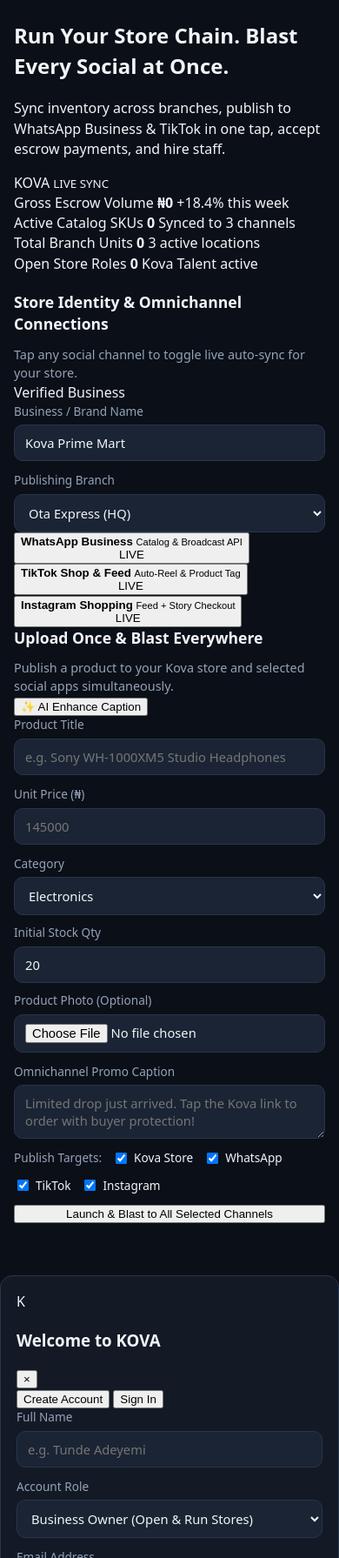
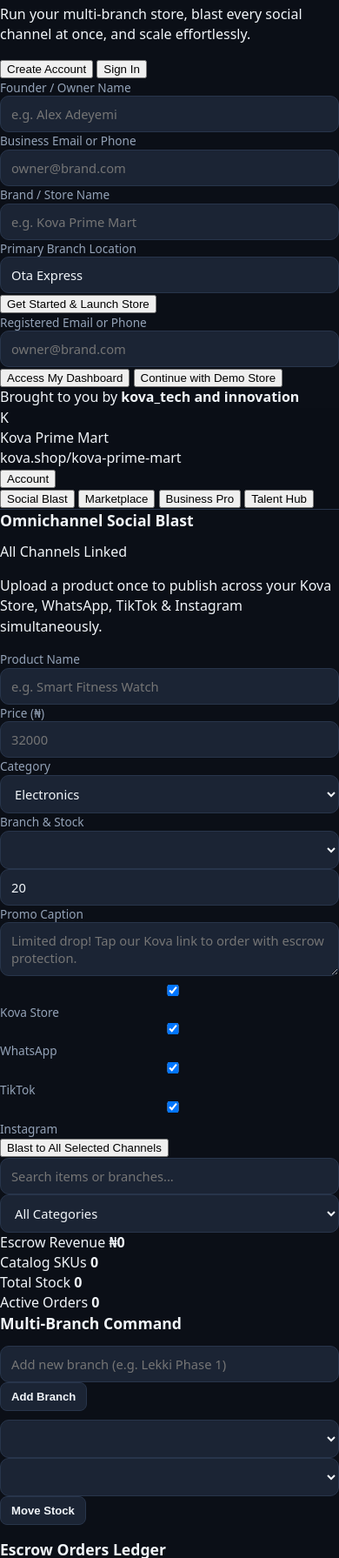
Before and after one commit to princedaily297-dot/Kova, a plain HTML site: page index.html in a window 390 px wide. Shown: the part 209-2000 px from the top of the page at 87% size. Drawn offline with Linux system fonts and the light colour scheme.

Commit message:
Refactor index.html for improved structure and clarity
Removed unused elements and updated title and viewport meta tag.

```diff
--- a/index.html
+++ b/index.html
@@ -2,339 +2,271 @@
 <html lang="en">
 <head>
   <meta charset="UTF-8" />
-  <meta name="viewport" content="width=device-width, initial-scale=1.0" />
-  <title>KOVA — Omnichannel Commerce, Social Blast &amp; Enterprise Store OS</title>
-  <link rel="preconnect" href="https://fonts.googleapis.com" />
-  <link rel="preconnect" href="https://fonts.gstatic.com" crossorigin />
-  <link href="https://fonts.googleapis.com/css2?family=Plus+Jakarta+Sans:wght@400;500;600;700;800&display=swap" rel="stylesheet" />
+  <meta name="viewport" content="width=device-width, initial-scale=1.0, maximum-scale=1.0" />
+  <title>KOVA — Omnichannel Commerce OS</title>
   <link rel="stylesheet" href="styles.css" />
 </head>
 <body>
-  <!-- Ambient Background Glows -->
-  <div class="bg-orb orb-1"></div>
-  <div class="bg-orb orb-2"></div>
 
-  <!-- Top Navigation -->
-  <header class="topbar">
-    <div class="container topbar-inner">
-      <div class="brand-lockup">
-        <div class="orbital-logo" aria-hidden="true">
-          <span class="orbit-ring ring-outer"></span>
-          <span class="orbit-ring ring-inner"></span>
+  <!-- SCREEN 1: FULL-SCREEN KOVA ORBITAL SPLASH -->
+  <div id="orbital-screen" class="orbital-screen" role="button" tabindex="0" aria-label="Tap anywhere to enter Kova">
+    <div class="orbital-stage">
+      <div class="orbit-ring ring-outer">
         <span class="orbit-dot dot-1"></span>
         <span class="orbit-dot dot-2"></span>
-          <span class="core-letter">K</span>
       </div>
-        <div class="brand-text">
-          <div class="brand-title-row">
-            <span class="wordmark">KOVA</span>
-            <span class="pro-badge">OS</span>
+      <div class="orbit-ring ring-mid">
+        <span class="orbit-dot dot-3"></span>
       </div>
-          <small id="store-slug-label">kova.shop/prime-mart</small>
+      <div class="orbit-ring ring-inner"></div>
+      <div class="orbital-core">
+        <span class="core-logo">KOVA</span>
+        <span class="core-tag">COMMERCE OS</span>
+      </div>
+    </div>
+    <p class="tap-prompt">Tap anywhere to enter</p>
+    <div class="screen-footer">Brought to you by <strong>kova_tech and innovation</strong></div>
+  </div>
+
+  <!-- SCREEN 2: GET STARTED / CREATE ACCOUNT / SIGN IN -->
+  <div id="auth-screen" class="auth-screen hidden">
+    <div class="auth-wrapper">
+      <div class="auth-brand">
+        <div class="mini-orb">K</div>
+        <h1>Welcome to KOVA</h1>
+        <p>Run your multi-branch store, blast every social channel at once, and scale effortlessly.</p>
+      </div>
+
+      <div class="glass-card auth-card">
+        <div class="auth-switch">
+          <button type="button" id="show-signup-btn" class="switch-btn active">Create Account</button>
+          <button type="button" id="show-signin-btn" class="switch-btn">Sign In</button>
+        </div>
+
+        <!-- CREATE ACCOUNT FORM -->
+        <form id="signup-form" class="form-stack">
+          <div class="field">
+            <label for="reg-name">Founder / Owner Name</label>
+            <input id="reg-name" type="text" placeholder="e.g. Alex Adeyemi" required />
+          </div>
+          <div class="field">
+            <label for="reg-email">Business Email or Phone</label>
+            <input id="reg-email" type="text" placeholder="owner@brand.com" required />
+          </div>
+          <div class="field">
+            <label for="reg-store">Brand / Store Name</label>
+            <input id="reg-store" type="text" placeholder="e.g. Kova Prime Mart" required />
+          </div>
+          <div class="field">
+            <label for="reg-branch">Primary Branch Location</label>
+            <input id="reg-branch" type="text" placeholder="e.g. Ota Express / Ikeja" value="Ota Express" required />
+          </div>
+          <button type="submit" class="btn-glow">Get Started &amp; Launch Store</button>
+        </form>
+
+        <!-- SIGN IN FORM -->
+        <form id="signin-form" class="form-stack hidden">
+          <div class="field">
+            <label for="login-email">Registered Email or Phone</label>
+            <input id="login-email" type="text" placeholder="owner@brand.com" required />
+          </div>
+          <button type="submit" class="btn-glow">Access My Dashboard</button>
+          <button type="button" id="demo-access-btn" class="btn-ghost">Continue with Demo Store</button>
+        </form>
+      </div>
+    </div>
+    <footer class="app-footer">Brought to you by <strong>kova_tech and innovation</strong></footer>
+  </div>
+
+  <!-- SCREEN 3: MAIN KOVA WORKSPACE -->
+  <div id="app-shell" class="app-shell hidden">
+    <!-- Compact Top Header -->
+    <header class="topbar">
+      <div class="topbar-row">
+        <div class="brand-cluster">
+          <div class="mini-orb sm">K</div>
+          <div>
+            <div class="store-title" id="header-store-name">Kova Prime Mart</div>
+            <div class="store-url" id="header-store-slug">kova.shop/kova-prime-mart</div>
+          </div>
+        </div>
+        <button type="button" id="account-pill-btn" class="account-pill">Account</button>
+      </div>
+
+      <!-- Clean Horizontal Category Pills -->
+      <nav class="category-bar" aria-label="Workspace Categories">
+        <button type="button" class="cat-pill active" data-view="blast">Social Blast</button>
+        <button type="button" class="cat-pill" data-view="market">Marketplace</button>
+        <button type="button" class="cat-pill" data-view="business">Business Pro</button>
+        <button type="button" class="cat-pill" data-view="hiring">Talent Hub</button>
+      </nav>
+    </header>
+
+    <main class="workspace">
+      <!-- VIEW 1: UPLOAD ONCE & BLAST TO ALL SOCIALS -->
+      <section id="view-blast" class="view-section active">
+        <div class="glass-card">
+          <div class="section-head">
+            <h2>Omnichannel Social Blast</h2>
+            <span class="badge-live">All Channels Linked</span>
+          </div>
+          <p class="subtext">Upload a product once to publish across your Kova Store, WhatsApp, TikTok &amp; Instagram simultaneously.</p>
+
+          <form id="product-form" class="form-stack">
+            <div class="row-2">
+              <div class="field">
+                <label for="prod-title">Product Name</label>
+                <input id="prod-title" type="text" placeholder="e.g. Smart Fitness Watch" required />
+              </div>
+              <div class="field">
+                <label for="prod-price">Price (₦)</label>
+                <input id="prod-price" type="number" min="1" placeholder="32000" required />
               </div>
             </div>
 
-      <div class="auth-actions" id="auth-area">
-        <button type="button" class="btn-ghost" id="open-signin-btn">Sign In</button>
-        <button type="button" class="btn-glow" id="open-signup-btn">Sign Up</button>
+            <div class="row-2">
+              <div class="field">
+                <label for="prod-cat">Category</label>
+                <select id="prod-cat">
+                  <option value="Electronics">Electronics</option>
+                  <option value="Fashion">Fashion</option>
+                  <option value="Beauty">Beauty</option>
+                  <option value="Groceries">Groceries</option>
+                  <option value="Home">Home &amp; Living</option>
+                </select>
+              </div>
+              <div class="field">
+                <label for="prod-branch">Branch &amp; Stock</label>
+                <div class="split-input">
+                  <select id="prod-branch"></select>
+                  <input id="prod-stock" type="number" min="1" value="20" required />
+                </div>
               </div>
             </div>
 
-    <!-- Navigation Strip -->
-    <div class="nav-strip">
-      <div class="container">
-        <nav class="tabs" role="tablist" aria-label="Kova Workspace">
-          <button type="button" class="tab active" data-tab="merchant">Command &amp; Blast</button>
-          <button type="button" class="tab" data-tab="branches">Branches &amp; Stock</button>
-          <button type="button" class="tab" data-tab="marketplace">Marketplace</button>
-          <button type="button" class="tab" data-tab="orders">Escrow Orders</button>
-          <button type="button" class="tab" data-tab="hiring">Hiring Hub</button>
-        </nav>
+            <div class="field">
+              <label for="prod-caption">Promo Caption</label>
+              <textarea id="prod-caption" rows="2" placeholder="Limited drop! Tap our Kova link to order with escrow protection."></textarea>
+            </div>
+
+            <div class="social-toggles">
+              <label class="toggle-chip"><input type="checkbox" name="channel" value="Kova Store" checked /><span>Kova Store</span></label>
+              <label class="toggle-chip"><input type="checkbox" name="channel" value="WhatsApp" checked /><span>WhatsApp</span></label>
+              <label class="toggle-chip"><input type="checkbox" name="channel" value="TikTok" checked /><span>TikTok</span></label>
+              <label class="toggle-chip"><input type="checkbox" name="channel" value="Instagram" checked /><span>Instagram</span></label>
+            </div>
+
+            <button type="submit" class="btn-glow">Blast to All Selected Channels</button>
+          </form>
+
+          <div id="blast-feedback" class="feedback-banner hidden"></div>
+        </div>
+      </section>
+
+      <!-- VIEW 2: SLEEK CONSUMER MARKETPLACE -->
+      <section id="view-market" class="view-section">
+        <div class="market-toolbar">
+          <input id="market-search" type="search" placeholder="Search items or branches..." />
+          <select id="market-filter-cat">
+            <option value="All">All Categories</option>
+            <option value="Electronics">Electronics</option>
+            <option value="Fashion">Fashion</option>
+            <option value="Beauty">Beauty</option>
+            <option value="Groceries">Groceries</option>
+            <option value="Home">Home &amp; Living</option>
+          </select>
+        </div>
+
+        <div id="marketplace-grid" class="product-grid"></div>
+      </section>
+
+      <!-- VIEW 3: BUSINESS PRO (ANALYTICS, BRANCHES, ESCROW & DATA BACKUP) -->
+      <section id="view-business" class="view-section">
+        <div class="kpi-grid">
+          <div class="kpi-box">
+            <span class="kpi-label">Escrow Revenue</span>
+            <strong class="kpi-val" id="kpi-revenue">₦0</strong>
+          </div>
+          <div class="kpi-box">
+            <span class="kpi-label">Catalog SKUs</span>
+            <strong class="kpi-val" id="kpi-skus">0</strong>
+          </div>
+          <div class="kpi-box">
+            <span class="kpi-label">Total Stock</span>
+            <strong class="kpi-val" id="kpi-units">0</strong>
+          </div>
+          <div class="kpi-box">
+            <span class="kpi-label">Active Orders</span>
+            <strong class="kpi-val" id="kpi-orders">0</strong>
           </div>
         </div>
-  </header>
 
-  <!-- Hero Orbital Showcase Banner -->
-  <section class="hero-band">
-    <div class="container hero-inner">
-      <div class="hero-copy">
-        <span class="eyebrow">OMNICHANNEL RETAIL &amp; SOCIAL COMMERCE OS</span>
-        <h1>Run Your Store Chain. Blast Every Social at Once.</h1>
-        <p>Sync inventory across branches, publish to WhatsApp Business &amp; TikTok in one tap, accept escrow payments, and hire staff.</p>
+        <!-- Branch Management & Stock Rebalance -->
+        <div class="glass-card">
+          <h2>Multi-Branch Command</h2>
+          <form id="add-branch-form" class="inline-form">
+            <input id="new-branch-name" type="text" placeholder="Add new branch (e.g. Lekki Phase 1)" required />
+            <button type="submit" class="btn-secondary">Add Branch</button>
+          </form>
+
+          <form id="transfer-form" class="inline-form" style="margin-top:10px;">
+            <select id="transfer-item"></select>
+            <select id="transfer-dest"></select>
+            <button type="submit" class="btn-secondary">Move Stock</button>
+          </form>
+          <p id="branch-msg" class="subtext" style="color:#34d399;margin-top:8px;"></p>
         </div>
 
-      <!-- Large Live Orbital Emblem around KOVA -->
-      <div class="hero-orbital-stage" aria-hidden="true">
-        <div class="stage-ring s-ring-1"><span class="sat sat-emerald"></span></div>
-        <div class="stage-ring s-ring-2"><span class="sat sat-cyan"></span></div>
-        <div class="stage-ring s-ring-3"><span class="sat sat-violet"></span></div>
-        <div class="stage-core">
-          <span>KOVA</span>
-          <small>LIVE SYNC</small>
+        <!-- Escrow Orders Ledger -->
+        <div class="glass-card">
+          <h2>Escrow Orders Ledger</h2>
+          <div id="orders-ledger" class="stack-list"></div>
         </div>
+
+        <!-- Data & Catalogue Export / Import -->
+        <div class="glass-card">
+          <h2>Store Vault &amp; Data Backup</h2>
+          <p class="subtext">Your profile, catalogue, branches, and orders auto-save on this device. Export a JSON backup anytime.</p>
+          <div class="action-row">
+            <button type="button" id="export-data-btn" class="btn-secondary">Download Catalogue Backup (.json)</button>
+            <button type="button" id="signout-btn" class="btn-danger">Switch / Sign Out</button>
           </div>
         </div>
       </section>
 
-  <!-- Executive KPI Ribbon -->
-  <section class="container kpi-grid">
-    <div class="kpi-card">
-      <span class="kpi-label">Gross Escrow Volume</span>
-      <strong class="kpi-value" id="kpi-revenue">₦0</strong>
-      <span class="kpi-trend positive">+18.4% this week</span>
-    </div>
-    <div class="kpi-card">
-      <span class="kpi-label">Active Catalog SKUs</span>
-      <strong class="kpi-value" id="kpi-products">0</strong>
-      <span class="kpi-trend">Synced to 3 channels</span>
-    </div>
-    <div class="kpi-card">
-      <span class="kpi-label">Total Branch Units</span>
-      <strong class="kpi-value" id="kpi-stock">0</strong>
-      <span class="kpi-trend">3 active locations</span>
-    </div>
-    <div class="kpi-card">
-      <span class="kpi-label">Open Store Roles</span>
-      <strong class="kpi-value" id="kpi-jobs">0</strong>
-      <span class="kpi-trend">Kova Talent active</span>
-    </div>
-  </section>
-
-  <main class="container main-content">
-    <!-- TAB 1: COMMAND & ONE-CLICK SOCIAL BLAST -->
-    <section id="tab-merchant" class="tab-panel active">
+      <!-- VIEW 4: KOVA TALENT / HIRING HUB -->
+      <section id="view-hiring" class="view-section">
         <div class="glass-card">
-        <div class="card-head">
-          <div>
-            <h2>Store Identity &amp; Omnichannel Connections</h2>
-            <p class="muted">Tap any social channel to toggle live auto-sync for your store.</p>
-          </div>
-          <span class="verified-chip">Verified Business</span>
-        </div>
-
-        <div class="grid-2">
-          <label>
-            Business / Brand Name
-            <input id="store-name-input" type="text" value="Kova Prime Mart" />
-          </label>
-          <label>
-            Publishing Branch
-            <select id="branch-select">
-              <option value="Ota Express">Ota Express (HQ)</option>
-              <option value="Ikeja Flagship">Ikeja Flagship</option>
-              <option value="Lekki Hub">Lekki Hub</option>
-            </select>
-          </label>
-        </div>
-
-        <div class="social-grid" id="social-connections">
-          <button type="button" class="social-tile active" data-social="WhatsApp">
-            <span class="social-dot"></span>
-            <div>
-              <strong>WhatsApp Business</strong>
-              <small>Catalog &amp; Broadcast API</small>
-            </div>
-            <span class="status-tag">LIVE</span>
-          </button>
-
-          <button type="button" class="social-tile active" data-social="TikTok">
-            <span class="social-dot"></span>
-            <div>
-              <strong>TikTok Shop &amp; Feed</strong>
-              <small>Auto-Reel &amp; Product Tag</small>
-            </div>
-            <span class="status-tag">LIVE</span>
-          </button>
-
-          <button type="button" class="social-tile active" data-social="Instagram">
-            <span class="social-dot"></span>
-            <div>
-              <strong>Instagram Shopping</strong>
-              <small>Feed + Story Checkout</small>
-            </div>
-            <span class="status-tag">LIVE</span>
-          </button>
-        </div>
-      </div>
-
-      <div class="glass-card">
-        <div class="card-head">
-          <div>
-            <h2>Upload Once &amp; Blast Everywhere</h2>
-            <p class="muted">Publish a product to your Kova store and selected social apps simultaneously.</p>
-          </div>
-          <button type="button" id="ai-caption-btn" class="btn-ai">✨ AI Enhance Caption</button>
-        </div>
-
-        <form id="product-form" class="stack">
-          <div class="grid-2">
-            <label>
-              Product Title
-              <input id="product-title" type="text" placeholder="e.g. Sony WH-1000XM5 Studio Headphones" required />
-            </label>
-            <label>
-              Unit Price (₦)
-              <input id="product-price" type="number" min="1" placeholder="145000" required />
-            </label>
-          </div>
-
-          <div class="grid-3">
-            <label>
-              Category
-              <select id="product-category">
-                <option value="Electronics">Electronics</option>
-                <option value="Fashion">Fashion &amp; Luxury</option>
-                <option value="Groceries">Groceries &amp; Fresh</option>
-                <option value="Beauty">Beauty &amp; Skincare</option>
-              </select>
-            </label>
-            <label>
-              Initial Stock Qty
-              <input id="product-stock" type="number" min="1" value="20" required />
-            </label>
-            <label>
-              Product Photo (Optional)
-              <input id="product-image" type="file" accept="image/*" />
-            </label>
-          </div>
-
-          <label>
-            Omnichannel Promo Caption
-            <textarea id="product-caption" rows="2" placeholder="Limited drop just arrived. Tap the Kova link to order with buyer protection!"></textarea>
-          </label>
-
-          <div class="checkbox-row">
-            <span class="group-label">Publish Targets:</span>
-            <label class="inline-check"><input type="checkbox" name="channel" value="Kova Store" checked /> Kova Store</label>
-            <label class="inline-check"><input type="checkbox" name="channel" value="WhatsApp" checked /> WhatsApp</label>
-            <label class="inline-check"><input type="checkbox" name="channel" value="TikTok" checked /> TikTok</label>
-            <label class="inline-check"><input type="checkbox" name="channel" value="Instagram" checked /> Instagram</label>
-          </div>
-
-          <button type="submit" class="btn-glow full-btn">Launch &amp; Blast to All Selected Channels</button>
-        </form>
-
-        <div id="blast-log" class="blast-log" aria-live="polite"></div>
-
-        <div id="share-box" class="share-box hidden">
-          <div class="share-header">
-            <strong>Generated Social Post &amp; Direct Checkout Link</strong>
-            <button type="button" id="copy-share-btn" class="btn-secondary">Copy Post</button>
-          </div>
-          <pre id="share-text"></pre>
-        </div>
-      </div>
-    </section>
-
-    <!-- TAB 2: MULTI-BRANCH INVENTORY & STOCK TRANSFER -->
-    <section id="tab-branches" class="tab-panel">
-      <div class="glass-card">
-        <h2>Multi-Branch Chain Overview</h2>
-        <p class="muted">Monitor stock levels across every physical branch and rebalance inventory.</p>
-        <div id="branch-cards" class="cards-grid" style="margin-top:14px;"></div>
-      </div>
-    </section>
-
-    <!-- TAB 3: CONSUMER MARKETPLACE -->
-    <section id="tab-marketplace" class="tab-panel">
-      <div class="glass-card">
-        <div class="card-head">
-          <div>
-            <h2>Kova Consumer Marketplace</h2>
-            <p class="muted">Verified products across branches with built-in escrow protection.</p>
-          </div>
-          <span class="verified-chip">Buyer Protection Active</span>
-        </div>
-
-        <div class="grid-2 filter-row">
-          <input id="market-search" type="search" placeholder="Search products, branches, or keywords..." />
-          <select id="market-category">
-            <option value="All">All Categories</option>
-            <option value="Electronics">Electronics</option>
-            <option value="Fashion">Fashion &amp; Luxury</option>
-            <option value="Groceries">Groceries &amp; Fresh</option>
-            <option value="Beauty">Beauty &amp; Skincare</option>
-          </select>
-        </div>
-
-        <div id="product-list" class="cards-grid"></div>
-      </div>
-    </section>
-
-    <!-- TAB 4: ESCROW ORDERS LEDGER -->
-    <section id="tab-orders" class="tab-panel">
-      <div class="glass-card">
-        <h2>Escrow Settlement &amp; Order Ledger</h2>
-        <p class="muted">Funds stay locked in Kova Escrow until delivery is confirmed.</p>
-        <div id="order-list" class="stack" style="margin-top:14px;"></div>
-      </div>
-    </section>
-
-    <!-- TAB 5: KOVA TALENT & HIRING HUB -->
-    <section id="tab-hiring" class="tab-panel">
-      <div class="glass-card">
-        <h2>Post a Store or Social Commerce Role</h2>
-        <form id="job-form" class="grid-3">
+          <h2>Post Open Store Role</h2>
+          <form id="job-form" class="inline-form">
             <input id="job-title" type="text" placeholder="Role (e.g. TikTok Live Host)" required />
-          <input id="job-salary" type="text" placeholder="Pay (e.g. ₦120,000/mo)" required />
-          <input id="job-location" type="text" placeholder="Branch / City (e.g. Ota Express)" required />
-          <button type="submit" class="btn-glow" style="grid-column: 1 / -1;">Publish Job Opening</button>
+            <input id="job-branch" type="text" placeholder="Branch / Remote" required />
+            <button type="submit" class="btn-glow sm">Post Role</button>
           </form>
         </div>
 
-      <div class="glass-card">
-        <h2>Open Roles Across Kova Stores</h2>
-        <div id="job-list" class="stack"></div>
-      </div>
+        <div id="jobs-container" class="stack-list"></div>
       </section>
     </main>
 
-  <!-- SIGN IN / SIGN UP MODAL -->
-  <div id="auth-modal" class="modal-backdrop hidden" role="dialog" aria-modal="true" aria-labelledby="auth-modal-title">
-    <div class="modal-card">
-      <div class="modal-top">
-        <div class="brand-lockup">
-          <div class="orbital-logo small" aria-hidden="true">
-            <span class="orbit-ring ring-outer"></span>
-            <span class="core-letter">K</span>
-          </div>
-          <h3 id="auth-modal-title">Welcome to KOVA</h3>
-        </div>
-        <button type="button" id="close-auth-btn" class="icon-close" aria-label="Close">&times;</button>
+    <footer class="app-footer">Brought to you by <strong>kova_tech and innovation</strong></footer>
   </div>
 
-      <div class="auth-switch">
-        <button type="button" class="auth-tab active" data-mode="signup">Create Account</button>
-        <button type="button" class="auth-tab" data-mode="signin">Sign In</button>
+  <!-- COMPACT ESCROW CHECKOUT MODAL -->
+  <div id="checkout-modal" class="modal-backdrop hidden" role="dialog" aria-modal="true">
+    <div class="glass-card modal-box">
+      <div class="section-head">
+        <h3>Escrow Checkout</h3>
+        <button type="button" id="close-checkout-btn" class="btn-ghost sm">✕</button>
       </div>
-
-      <form id="auth-form" class="stack">
-        <div id="signup-fields" class="stack">
-          <label>
-            Full Name
-            <input id="auth-name" type="text" placeholder="e.g. Tunde Adeyemi" />
-          </label>
-          <label>
-            Account Role
-            <select id="auth-role">
-              <option value="Business Owner">Business Owner (Open &amp; Run Stores)</option>
-              <option value="Shopper & Talent">Shopper &amp; Job Seeker</option>
-            </select>
-          </label>
+      <div id="checkout-item-info" class="checkout-summary"></div>
+      <div class="form-stack" style="margin-top:12px;">
+        <input id="buyer-name" type="text" placeholder="Customer Name or WhatsApp Number" />
+        <input id="buyer-note" type="text" placeholder="Delivery Address or Branch Pickup" />
+        <button type="button" id="confirm-order-btn" class="btn-glow">Confirm Escrow Payment</button>
+        <button type="button" id="copy-link-btn" class="btn-secondary">Copy Direct Checkout Link</button>
       </div>
-
-        <label>
-          Email Address
-          <input id="auth-email" type="email" placeholder="you@business.com" required />
-        </label>
-
-        <label>
-          Password
-          <input id="auth-password" type="password" placeholder="••••••••" required />
-        </label>
-
-        <button type="submit" id="auth-submit-btn" class="btn-glow full-btn">Create Kova Account</button>
-      </form>
+      <p id="checkout-msg" class="subtext" style="color:#34d399;margin-top:8px;"></p>
     </div>
   </div>
 
```
Lines whose indentation alone changed are shown as unchanged.
